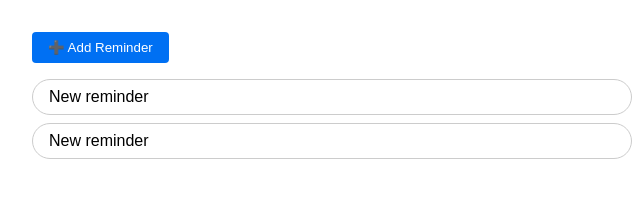
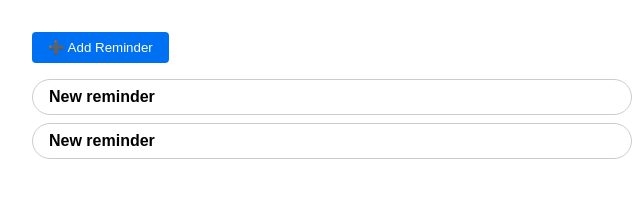
Before and after one commit to NJJCBS/speech-reminder-app, a plain HTML site: page index.html in a window 1280 px wide. Both pictures are taken after a click on the button "➕ Add Reminder". Shown: the full height of the page, 308-948 px from the left. Drawn offline with Linux system fonts and the light colour scheme.

Commit message:
Update index.html - Local storage

```diff
--- a/index.html
+++ b/index.html
@@ -26,20 +26,20 @@
       border-radius: 20px;
       padding: 0.5rem 1rem;
       margin-bottom: 0.5rem;
-      position: relative;
       transition: background 0.2s;
     }
-    .bubble:hover {
-      background: #f9f9f9;
+    .bubble:hover { background: #f9f9f9; }
+    .bubble .title,
+    .bubble .content {
+      outline: none;
     }
     .bubble .title {
       cursor: pointer;
-      outline: none;
+      font-weight: bold;
     }
     .bubble .content {
       margin-top: 0.5rem;
       display: none;
-      outline: none;
     }
     .bubble.open .content {
       display: block;
@@ -51,41 +51,68 @@
   <div id="list"></div>
 
   <script>
+    const STORAGE_KEY = 'reminders';
     const list = document.getElementById('list');
     const addBtn = document.getElementById('add-btn');
 
-    function makeBubble(titleText = 'New reminder', bodyText = 'Talk points…') {
+    // Build a bubble element with save-hooks
+    function makeBubble(data) {
       const bubble = document.createElement('div');
       bubble.className = 'bubble';
 
       const title = document.createElement('div');
       title.className = 'title';
       title.contentEditable = 'true';
-      title.innerText = titleText;
+      title.innerText = data.title;
       bubble.appendChild(title);
 
       const content = document.createElement('div');
       content.className = 'content';
       content.contentEditable = 'true';
-      content.innerText = bodyText;
+      content.innerText = data.content;
       bubble.appendChild(content);
 
       // toggle on title click
       title.addEventListener('click', () => {
         bubble.classList.toggle('open');
       });
+      // save on edit
+      [title, content].forEach(el =>
+        el.addEventListener('input', saveReminders)
+      );
 
       return bubble;
     }
 
-    // Add initial bubble
+    // Load from localStorage
+    function loadReminders() {
+      const raw = localStorage.getItem(STORAGE_KEY);
+      let arr = [];
+      try { arr = raw ? JSON.parse(raw) : []; }
+      catch(e){ arr = []; }
+      if (arr.length === 0) {
+        arr.push({ title: 'New reminder', content: 'Talk points…' });
+      }
+      arr.forEach(data => list.appendChild(makeBubble(data)));
+    }
+
+    // Gather and save all bubbles
+    function saveReminders() {
+      const arr = Array.from(list.children).map(b => ({
+        title: b.querySelector('.title').innerText,
+        content: b.querySelector('.content').innerText
+      }));
+      localStorage.setItem(STORAGE_KEY, JSON.stringify(arr));
+    }
+
+    // Add-button handler
     addBtn.addEventListener('click', () => {
-      const bubble = makeBubble();
-      list.appendChild(bubble);
+      list.appendChild(makeBubble({ title: 'New reminder', content: 'Talk points…' }));
+      saveReminders();
     });
 
-    // create one by default
-    addBtn.click();
+    // On load
+    loadReminders();
   </script>
 </body>
 </html>
```
